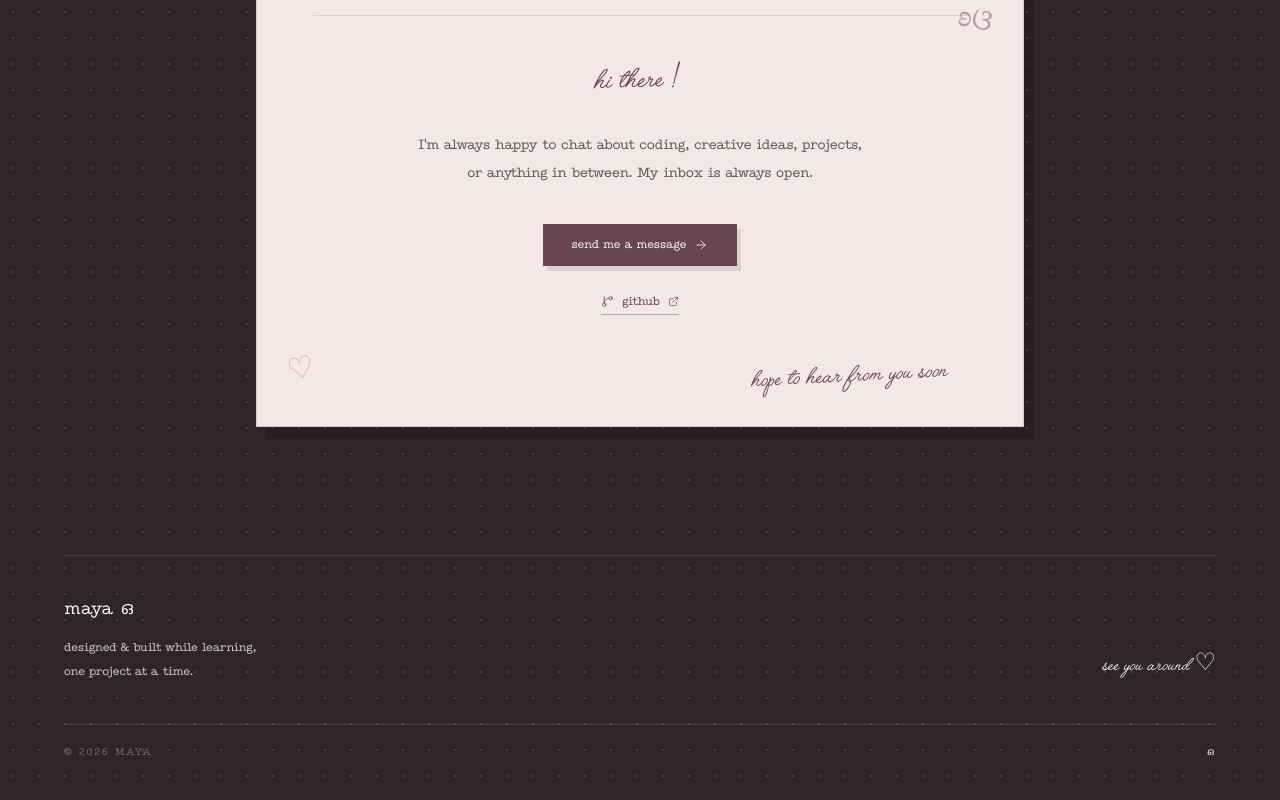
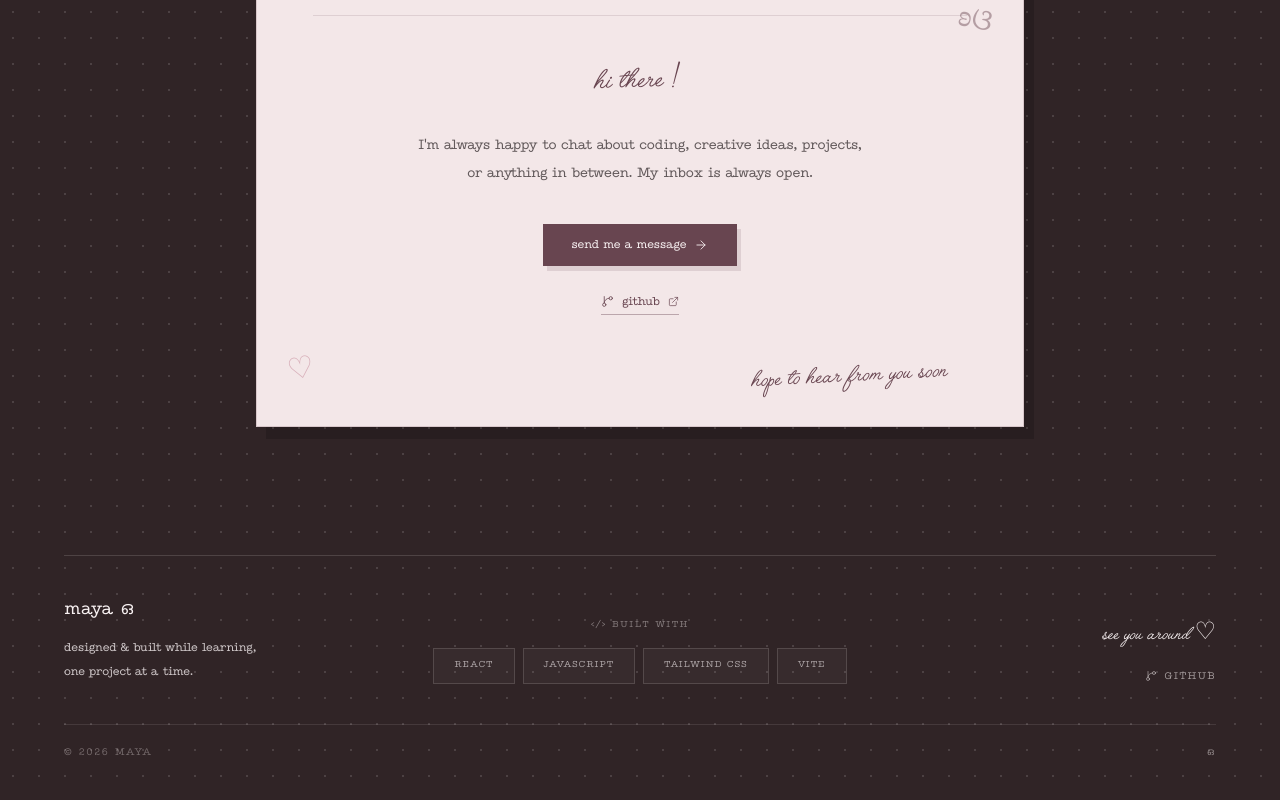
Before and after one commit to bldyonyx/Portfolio, a React app: page / in a window 1280 px wide. Shown: the part 5701-6501 px from the top of the page. Built offline with nearby package versions, Linux system fonts and the light colour scheme; no server answers; the HTML template or start-up script is replaced by a standard one.

Commit message:
feat: enhance Footer component with GSAP animations for tech stack; update GithubSection and GithubTimelineNote for clarity

```diff
--- a/src/components/Footer.jsx
+++ b/src/components/Footer.jsx
@@ -1,9 +1,74 @@
+import { useEffect, useRef } from 'react'
+import { GitBranch } from 'lucide-react'
+import gsap from 'gsap'
+import { ScrollTrigger } from 'gsap/ScrollTrigger'
+
+gsap.registerPlugin(ScrollTrigger)
+
 function Footer() {
+  const stack = [
+    'React',
+    'JavaScript',
+    'Tailwind CSS',
+    'Vite',
+  ]
+
+  const techRef = useRef(null)
+  const tagsRef = useRef([])
+
+  useEffect(() => {
+    const context = gsap.context(() => {
+      gsap.fromTo(
+        techRef.current,
+        {
+          opacity: 0,
+          y: 14,
+        },
+        {
+          opacity: 1,
+          y: 0,
+          duration: 0.6,
+          ease: 'power3.out',
+          scrollTrigger: {
+            trigger: techRef.current,
+            start: 'top 90%',
+            once: true,
+          },
+        }
+      )
+
+      gsap.fromTo(
+        tagsRef.current,
+        {
+          opacity: 0,
+          y: 10,
+          scale: 0.97,
+        },
+        {
+          opacity: 1,
+          y: 0,
+          scale: 1,
+          duration: 0.45,
+          stagger: 0.08,
+          ease: 'power3.out',
+          scrollTrigger: {
+            trigger: techRef.current,
+            start: 'top 88%',
+            once: true,
+          },
+        }
+      )
+    }, techRef)
+
+    return () => context.revert()
+  }, [])
+
   return (
     <footer className="hero-dots bg-dark px-6 pb-10 text-paper lg:px-8">
       <div className="mx-auto max-w-6xl border-t border-paper/15 pt-10">
 
-        <div className="flex flex-col gap-8 md:flex-row md:items-end md:justify-between">
+        {/* MAIN */}
+        <div className="grid gap-10 md:grid-cols-[1fr_auto_1fr] md:items-end">
 
           {/* LEFT */}
           <div>
@@ -18,11 +83,80 @@ function Footer() {
             </p>
           </div>
 
+          {/* TECH STACK */}
+          <div
+            ref={techRef}
+            className="flex flex-col items-start md:items-center"
+          >
+            <p className="font-typewriter text-[9px] uppercase tracking-[0.2em] text-paper/45">
+              &lt;/&gt; built with
+            </p>
+
+            <div className="mt-4 flex flex-wrap gap-2 md:justify-center">
+              {stack.map((tech, index) => (
+                <span
+                  key={tech}
+                  ref={(element) => {
+                    tagsRef.current[index] = element
+                  }}
+                  className="
+                    border
+                    border-paper/15
+                    bg-paper/[0.03]
+                    px-5
+                    py-2.5
+                    font-typewriter
+                    text-[9px]
+                    uppercase
+                    tracking-[0.14em]
+                    text-paper/65
+                    transition-all
+                    duration-300
+                    hover:-translate-y-0.5
+                    hover:border-pink/40
+                    hover:bg-pink/10
+                    hover:text-paper
+                  "
+                >
+                  {tech}
+                </span>
+              ))}
+            </div>
+          </div>
+
           {/* RIGHT */}
-          <div className="md:text-right">
+          <div className="flex flex-col gap-4 md:items-end">
             <p className="font-hand text-2xl text-paper">
               see you around ♡
             </p>
+
+            <a
+              href="https://github.com/bldyonyx"
+              target="_blank"
+              rel="noreferrer"
+              className="
+                group
+                inline-flex
+                items-center
+                gap-2
+                font-typewriter
+                text-[10px]
+                uppercase
+                tracking-[0.16em]
+                text-paper/60
+                transition-colors
+                duration-300
+                hover:text-paper
+              "
+            >
+              <GitBranch
+                size={12}
+                strokeWidth={1.5}
+                className="transition-transform duration-300 group-hover:-rotate-6"
+              />
+
+              github
+            </a>
           </div>
         </div>
 
@@ -32,7 +166,7 @@ function Footer() {
             © 2026 Maya
           </span>
 
-          <span className="text-paper">
+          <span className="text-paper/50">
             ഒ
           </span>
         </div>
--- a/src/components/GithubSection.jsx
+++ b/src/components/GithubSection.jsx
@@ -113,7 +113,7 @@ function GithubSection() {
                   </p>
 
                   <p className="font-typewriter text-[11px] leading-5 text-wine/70">
-                    joined GitHub near the end of
+                    joined GitHub on :
                   </p>
 
                   <GithubTimelineNote />
--- a/src/components/github/GithubTimelineNote.jsx
+++ b/src/components/github/GithubTimelineNote.jsx
@@ -1,6 +1,6 @@
 import { useEffect, useRef, useState } from 'react'
 
-const handwrittenText = 'September'
+const handwrittenText = 'September 2026'
 
 function GithubTimelineNote() {
   const [typedText, setTypedText] = useState('')
```
